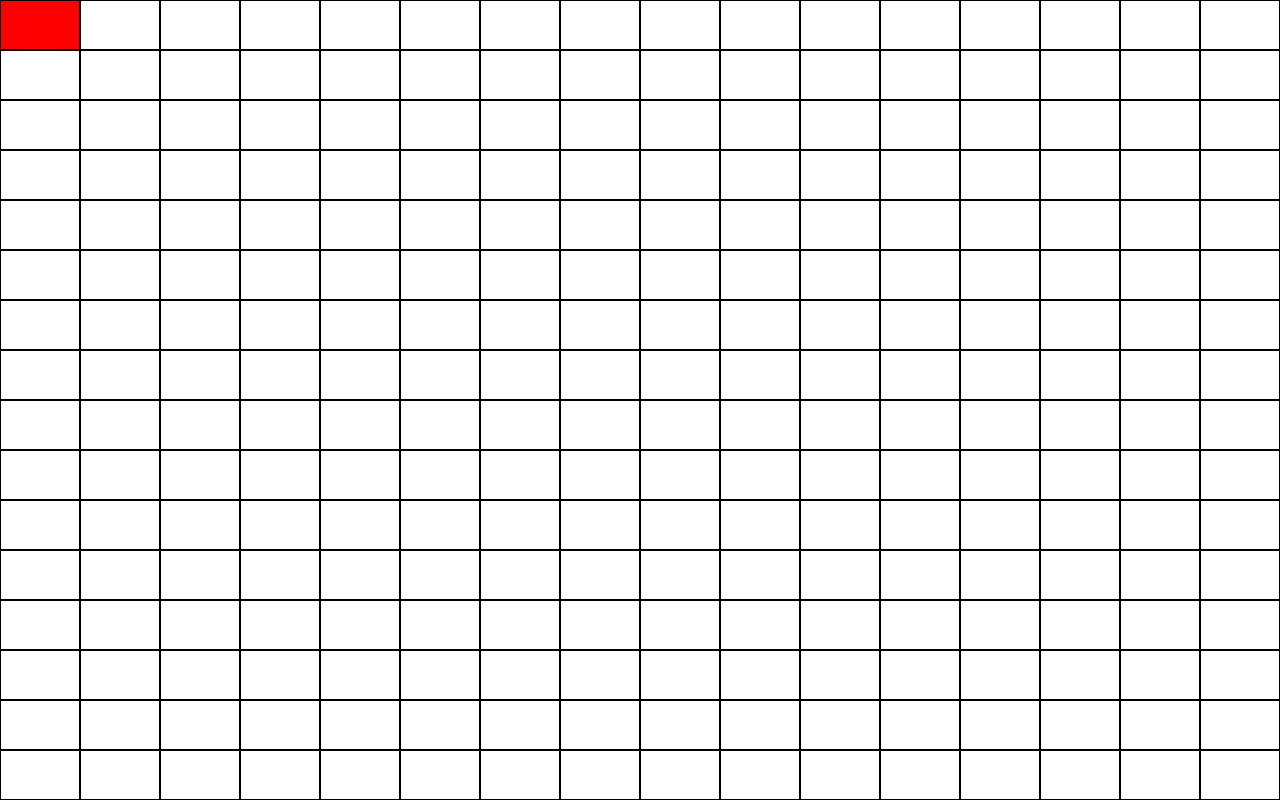
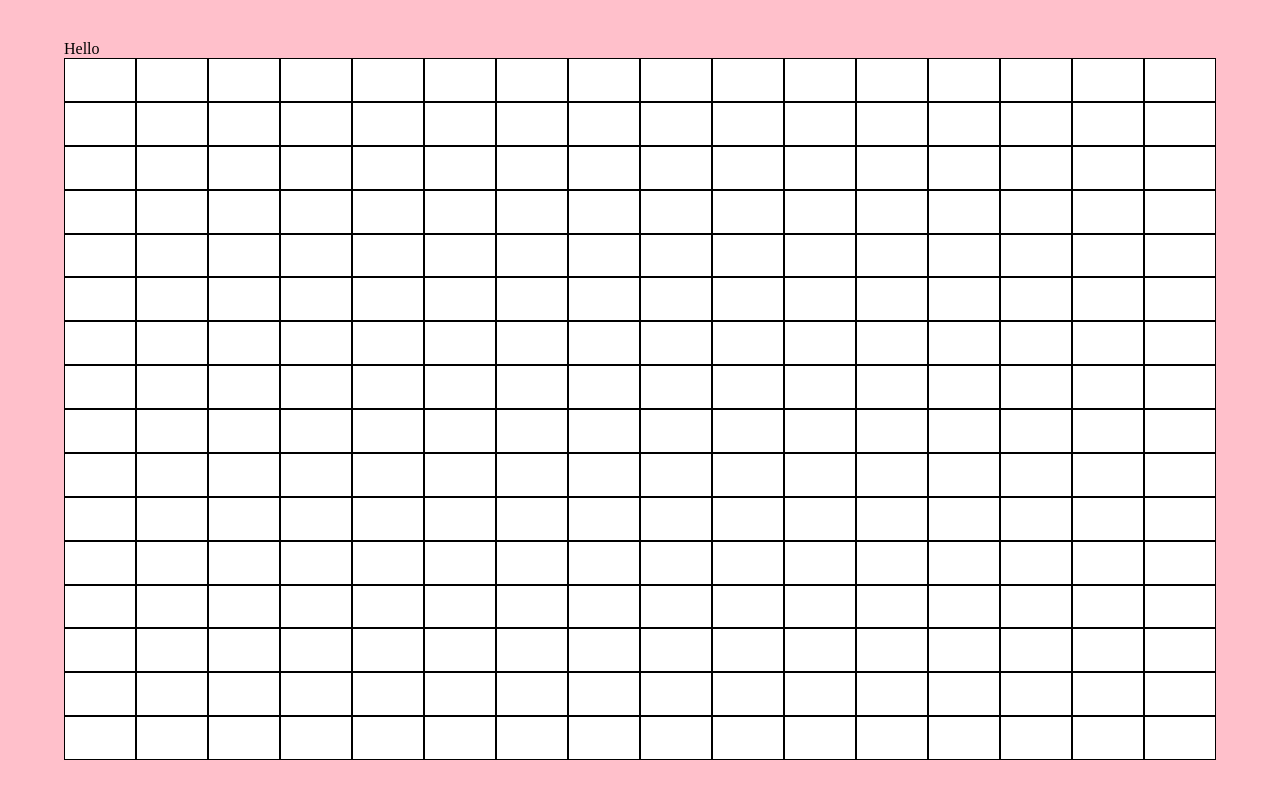
Before and after one commit to WilderDan/odin-etch-a-sketch, a plain HTML site: page index.html in a window 1280 px wide. Drawn offline with Linux system fonts and the light colour scheme.

Commit message:
Add mainContainer

```diff
--- a/index.html
+++ b/index.html
@@ -8,6 +8,11 @@
     <link href="./style.css" rel="stylesheet" />
   </head>
   <body>
-    <div id="grid"></div>
+    <div class="bodyContentContainer">
+      <div class="mainContainer">
+        <div id="test">Hello</div>
+        <div id="grid"></div>
+      </div>
+    </div>
   </body>
 </html>
--- a/style.css
+++ b/style.css
@@ -8,8 +8,23 @@ body {
   margin: 0;
 }
 
+.bodyContentContainer {
+  display: flex;
+  flex-direction: column;
+  height: 100%;
+  background-color: pink;
+}
+
+.mainContainer {
+  display: flex;
+  flex-direction: column;
+  flex: 1;
+  margin: 5vh 5vw;
+}
+
 .cell {
   border: 1px solid black;
+  background-color: white;
 }
 
 .cellHovered {
@@ -19,5 +34,5 @@ body {
 #grid {
   display: flex;
   flex-wrap: wrap;
-  height: 100%;
+  flex: 1;
 }
```
